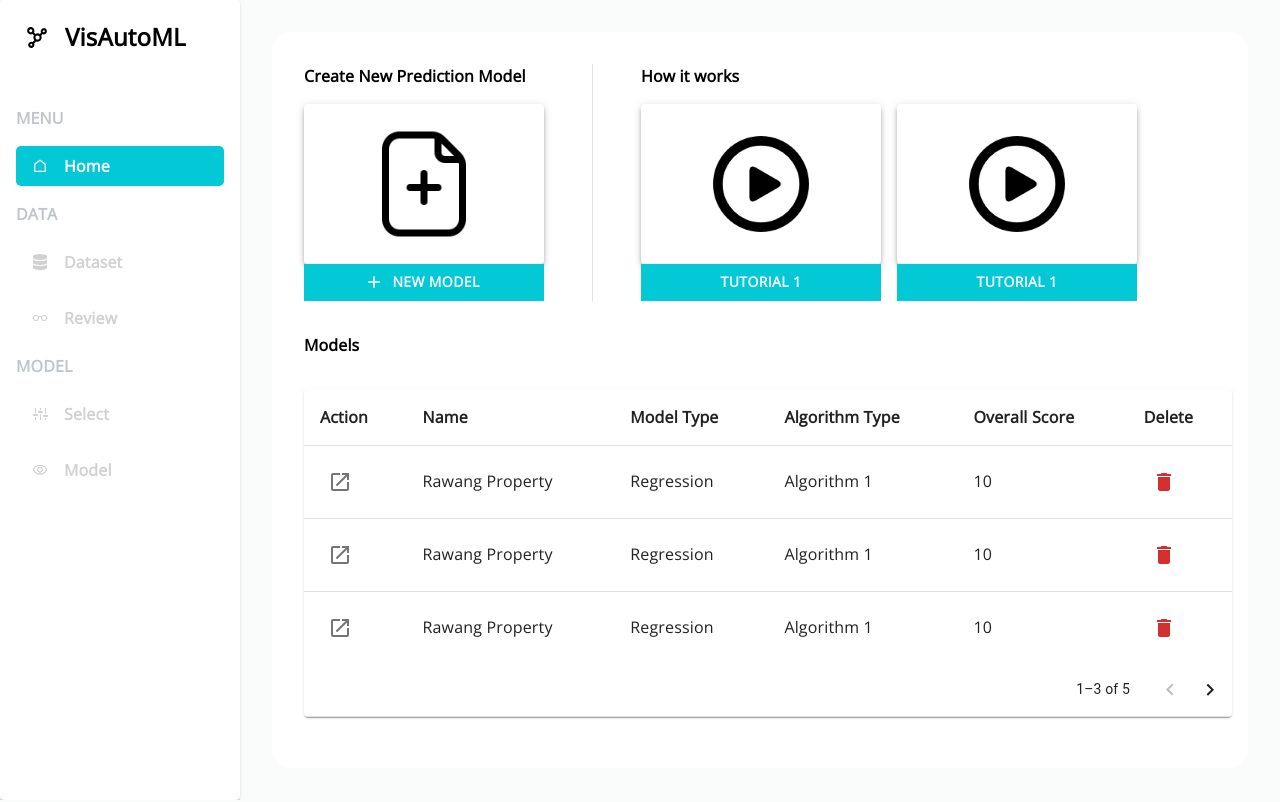
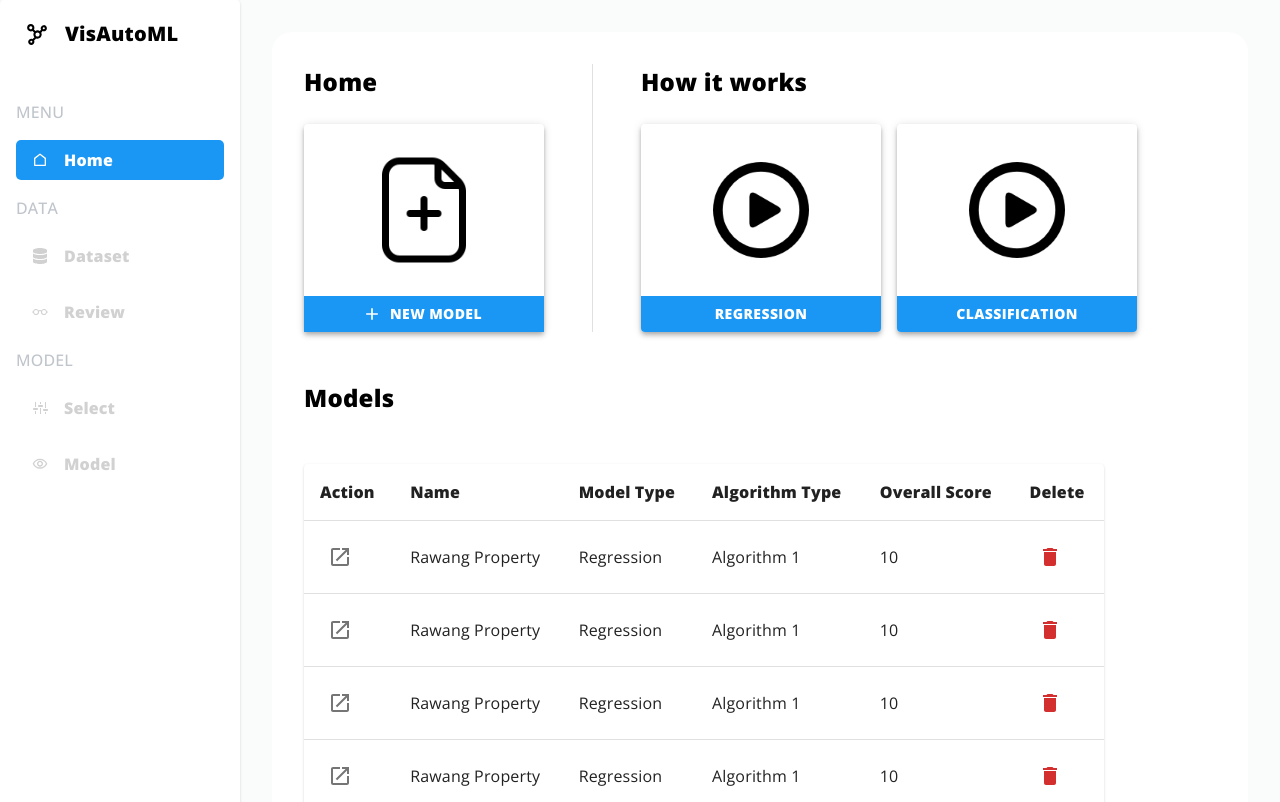
Before and after one commit to tahaboud/VisAutoML, a React (Create React App) app: page / in a window 1280 px wide. Shown: the top 802 px of the page. Built offline with nearby package versions, Linux system fonts and the light colour scheme.

Commit message:
finish everything in the correction file

```diff
--- a/src/components/common/Navbar.js
+++ b/src/components/common/Navbar.js
@@ -8,13 +8,6 @@ import { FaDatabase } from "react-icons/fa";
 import { BsEyeglasses } from "react-icons/bs";
 import { GoSettings } from "react-icons/go";
 import { MdOutlineVisibility } from "react-icons/md";
-
-import {
-  ModelTraining,
-  QueryStats,
-  Storage,
-  Webhook,
-} from "@mui/icons-material";
 
 const Navbar = () => {
   const { name, type, file } = useSelector((state) => state.model);
@@ -46,7 +39,9 @@ const Navbar = () => {
   const onClick = (link) => {
     if (link === "/") {
       navigate(link);
-    } else if (link === "/review" && file === null) {
+    } else if (link === "/dataset" && name !== "" && type !== "") {
+      navigate(link);
+    } else if (file === null) {
     } else {
       if (name !== "" && type !== "") {
         navigate(link);
@@ -55,7 +50,7 @@ const Navbar = () => {
   };
 
   return (
-    <Card sx={{ padding: "1em", width: "13em" }}>
+    <Card sx={{ padding: "1em", width: "13em", minWidth: "12em" }}>
       <Box
         sx={{
           textAlign: "center",
@@ -71,9 +66,9 @@ const Navbar = () => {
         <BiNetworkChart size="25px" />
         <Typography
           sx={{
-            fontWeight: "bold",
+            fontWeight: "bolder",
             fontFamily: "Open Sans",
-            fontSize: "1.5rem",
+            fontSize: "1.25rem",
           }}
         >
           VisAutoML
@@ -84,7 +79,7 @@ const Navbar = () => {
           sx={{
             fontFamily: "Open Sans",
             fontSize: "1rem",
-            fontWeight: "bold",
+            fontWeight: "500",
             color: "#c0c5cc",
           }}
         >
@@ -100,7 +95,7 @@ const Navbar = () => {
             alignItems: "center",
             gap: "1em",
             color: active === "home" ? "#ffffff" : "#000000",
-            backgroundColor: active === "home" ? "#03c9d7" : "#FFFFFF",
+            backgroundColor: active === "home" ? "#1a97f5" : "#FFFFFF",
             borderRadius: "5px",
           }}
           onClick={() => onClick("/")}
@@ -120,7 +115,7 @@ const Navbar = () => {
           sx={{
             fontFamily: "Open Sans",
             fontSize: "1rem",
-            fontWeight: "bold",
+            fontWeight: "500",
             color: "#c0c5cc",
           }}
         >
@@ -130,7 +125,7 @@ const Navbar = () => {
           underline="none"
           sx={{
             margin: "1em 0",
-            backgroundColor: active === "dataset" ? "#03c9d7" : "#FFFFFF",
+            backgroundColor: active === "dataset" ? "#1a97f5" : "#FFFFFF",
             margin: "1em 0",
             padding: ".5em 1em",
             borderRadius: "5px",
@@ -162,7 +157,7 @@ const Navbar = () => {
           underline="none"
           sx={{
             margin: "1em 0",
-            backgroundColor: active === "review" ? "#03c9d7" : "#FFFFFF",
+            backgroundColor: active === "review" ? "#1a97f5" : "#FFFFFF",
             margin: "1em 0",
             padding: ".5em 1em",
             borderRadius: "5px",
@@ -193,7 +188,7 @@ const Navbar = () => {
           sx={{
             fontFamily: "Open Sans",
             fontSize: "1rem",
-            fontWeight: "bold",
+            fontWeight: "500",
             color: "#c0c5cc",
           }}
         >
@@ -203,7 +198,7 @@ const Navbar = () => {
           underline="none"
           sx={{
             margin: "1em 0",
-            backgroundColor: active === "select" ? "#03c9d7" : "#FFFFFF",
+            backgroundColor: active === "select" ? "#1a97f5" : "#FFFFFF",
             margin: "1em 0",
             padding: ".5em 1em",
             borderRadius: "5px",
@@ -212,7 +207,7 @@ const Navbar = () => {
             alignItems: "center",
             gap: "1em",
             color:
-              name === "" || type === ""
+              file === null
                 ? "#d1d1d1"
                 : active === "select"
                 ? "#ffffff"
@@ -235,7 +230,7 @@ const Navbar = () => {
           underline="none"
           sx={{
             margin: "1em 0",
-            backgroundColor: active === "model" ? "#03c9d7" : "#FFFFFF",
+            backgroundColor: active === "model" ? "#1a97f5" : "#FFFFFF",
             margin: "1em 0",
             padding: ".5em 1em",
             borderRadius: "5px",
@@ -244,7 +239,7 @@ const Navbar = () => {
             alignItems: "center",
             gap: "1em",
             color:
-              name === "" || type === ""
+              file === null
                 ? "#d1d1d1"
                 : active === "model"
                 ? "#ffffff"
--- a/src/components/dataset/Body.js
+++ b/src/components/dataset/Body.js
@@ -2,6 +2,8 @@ import {
   Box,
   Button,
   Card,
+  Divider,
+  IconButton,
   MenuItem,
   TextField,
   Typography,
@@ -11,6 +13,7 @@ import { useState } from "react";
 import { useDispatch } from "react-redux";
 import { useNavigate } from "react-router-dom";
 import { addDataSet } from "../../actions/modelAction";
+import ArrowBackIcon from "@mui/icons-material/ArrowBack";
 
 const Body = () => {
   const [file, setFile] = useState(null);
@@ -46,17 +49,37 @@ const Body = () => {
         flexDirection: "column",
         justifyContent: "space-around",
         flex: "1",
-        margin: "2em 1em 0 1em",
+        margin: "2em",
         height: "80vh",
         padding: "2em",
         borderRadius: "20px",
       }}
     >
-      <Typography
-        sx={{ fontSize: "2rem", fontWeight: "bold", fontFamily: "Open Sans" }}
-      >
-        Import
-      </Typography>
+      <Box sx={{ display: "flex" }}>
+        <IconButton onClick={() => navigate("/")}>
+          <ArrowBackIcon />
+        </IconButton>
+        <Typography
+          sx={{
+            fontSize: "1.5rem",
+            fontWeight: "bolder",
+            fontFamily: "Open Sans",
+          }}
+        >
+          Import
+        </Typography>
+      </Box>
+      <Divider>
+        <Typography
+          sx={{
+            fontSize: "1.2rem",
+            fontWeight: "bold",
+            fontFamily: "Open Sans",
+          }}
+        >
+          Import a CSV File
+        </Typography>
+      </Divider>
 
       <Box sx={{ margin: "1em 0", width: "100%" }}>
         <DropzoneArea
@@ -66,10 +89,21 @@ const Body = () => {
           acceptedFiles={["text/csv"]}
         />
       </Box>
-      <Box>
+      <Divider>
+        <Typography
+          sx={{
+            fontSize: "1.2rem",
+            fontWeight: "bold",
+            fontFamily: "Open Sans",
+          }}
+        >
+          Or select from a list of sample datasets
+        </Typography>
+      </Divider>
+      <Box sx={{ marginTop: "1em" }}>
         <TextField
           select
-          label={"Choose an example dataset"}
+          label={"Select a sample dataset"}
           value={fileName}
           onChange={onChange}
           sx={{ minWidth: "25em", margin: "0 0 1em 0" }}
--- a/src/components/home/Body.js
+++ b/src/components/home/Body.js
@@ -27,7 +27,6 @@ const Body = () => {
     <Box
       sx={{
         flex: 1,
-        margin: "2em 0 0 0",
         backgroundColor: "#ffffff",
         margin: "2em",
         padding: "1em",
@@ -39,45 +38,53 @@ const Body = () => {
           <Typography
             sx={{
               color: "#000000",
-              fontWeight: "bold",
+              fontWeight: "bolder",
               margin: "0 0 1em 0",
               fontFamily: "Open Sans",
+              fontSize: "1.5rem",
             }}
           >
-            Create New Prediction Model
+            Home
           </Typography>
           <Box>
             <Card
-              elevation="4"
+              elevation={4}
               sx={{
                 width: "15em",
-                height: "10em",
+                height: "13em",
                 backgroundColor: "#ffffff",
                 color: "#000000",
                 display: "flex",
+                flexDirection: "column",
                 alignItems: "center",
                 justifyContent: "center",
                 cursor: "pointer",
-                "&:hover": {
-                  backgroundColor: "#03c9d7",
-                  fill: "#ffffff",
-                },
+                borderBottomLeftRadius: "0",
+                borderBottomRightRadius: "0",
               }}
               onClick={() => setNewModelOpen(true)}
             >
+              <Box
+                sx={{
+                  flex: 1,
+                  display: "flex",
+                  alignItems: "center",
+                  justifyContent: "center",
+                }}
+              >
                 <img src={newDocument} style={{ height: "7em" }} />
-            </Card>
+              </Box>
               <Button
                 startIcon={<AddIcon />}
                 fullWidth
                 sx={{
                   color: "#ffffff",
-                backgroundColor: "#03c9d7",
+                  backgroundColor: "#1a97f5",
                   fontWeight: "bold",
                   fontFamily: "Open Sans",
                   borderRadius: "0",
                   "&:hover": {
-                  backgroundColor: "#03b3c0",
+                    backgroundColor: "#1a97f5",
                     color: "#ffffff",
                   },
                 }}
@@ -85,6 +92,7 @@ const Body = () => {
               >
                 New Model
               </Button>
+            </Card>
           </Box>
         </Box>
         <Divider orientation="vertical" flexItem sx={{ margin: "0 1em" }} />
@@ -92,7 +100,8 @@ const Body = () => {
           <Typography
             sx={{
               color: "#000000",
-              fontWeight: "bold",
+              fontWeight: "bolder",
+              fontSize: "1.5rem",
               margin: "0 0 1em 0",
               fontFamily: "Open Sans",
             }}
@@ -102,23 +111,22 @@ const Body = () => {
           <Box sx={{ display: "flex" }}>
             <Box sx={{ margin: "0 1em 0 0" }}>
               <Card
-                elevation="4"
+                elevation={4}
                 sx={{
                   width: "15em",
-                  height: "10em",
+                  height: "13em",
                   backgroundColor: "#ffffff",
                   color: "white",
                   display: "flex",
+                  flexDirection: "column",
                   alignItems: "center",
                   justifyContent: "center",
                   cursor: "pointer",
-                  "&:hover": {
-                    backgroundColor: "#e6e6e6",
-                  },
                 }}
               >
+                <Box sx={{ flex: 1, display: "flex", alignItems: "center" }}>
                   <img src={playButton} style={{ height: "6em" }} />
-              </Card>
+                </Box>
                 <Button
                   fullWidth
                   onClick={() =>
@@ -126,66 +134,68 @@ const Body = () => {
                   }
                   sx={{
                     color: "#ffffff",
-                  backgroundColor: "#03c9d7",
+                    backgroundColor: "#1a97f5",
                     fontWeight: "bold",
                     fontFamily: "Open Sans",
                     borderRadius: "0",
                     "&:hover": {
-                    backgroundColor: "#03b3c0",
+                      backgroundColor: "#1a97f5",
                       color: "#ffffff",
                     },
                   }}
                 >
-                Tutorial 1
+                  Regression
                 </Button>
+              </Card>
             </Box>
             <Box>
               <Card
-                elevation="4"
+                elevation={4}
                 sx={{
                   width: "15em",
-                  height: "10em",
+                  height: "13em",
                   backgroundColor: "#ffffff",
                   color: "white",
                   display: "flex",
+                  flexDirection: "column",
                   alignItems: "center",
                   justifyContent: "center",
                   cursor: "pointer",
-                  "&:hover": {
-                    backgroundColor: "#e6e6e6",
-                  },
                 }}
               >
+                <Box sx={{ flex: 1, display: "flex", alignItems: "center" }}>
                   <img src={playButton} style={{ height: "6em" }} />
-              </Card>
+                </Box>
                 <Button
                   fullWidth
                   onClick={() =>
-                  onOpenTutorial("Tutorial 2", "https://youtu.be/oUFJJNQGwhk")
+                    onOpenTutorial("Tutorial 1", "https://youtu.be/oUFJJNQGwhk")
                   }
                   sx={{
                     color: "#ffffff",
-                  backgroundColor: "#03c9d7",
+                    backgroundColor: "#1a97f5",
                     fontWeight: "bold",
                     fontFamily: "Open Sans",
                     borderRadius: "0",
                     "&:hover": {
-                    backgroundColor: "#03b3c0",
+                      backgroundColor: "#1a97f5",
                       color: "#ffffff",
                     },
                   }}
                 >
-                Tutorial 1
+                  Classification
                 </Button>
+              </Card>
             </Box>
           </Box>
         </Box>
       </Box>
-      <Box sx={{ margin: "2em 0 0 1em" }}>
+      <Box sx={{ margin: "3em 0 0 1em" }}>
         <Typography
           sx={{
             color: "#000000",
-            fontWeight: "bold",
+            fontWeight: "bolder",
+            fontSize: "1.5rem",
             margin: "0 0 2em 0",
             fontFamily: "Open Sans",
           }}
--- a/src/components/home/DeleteDialog.js
+++ b/src/components/home/DeleteDialog.js
@@ -8,11 +8,20 @@ const DeleteDialog = ({ open, setOpen }) => {
     setOpen(false);
   };
   return (
-    <Dialog open={open} onClose={handleClose}>
-      <DialogTitle>{"Delete this model?"}</DialogTitle>
+    <Dialog open={open} onClose={handleClose} maxWidth="xs" fullWidth>
+      <DialogTitle sx={{ fontFamily: "Open Sans" }}>
+        {"Delete this model?"}
+      </DialogTitle>
       <DialogActions>
-        <Button onClick={handleClose}>Cancel</Button>
-        <Button variant="contained" onClick={handleClose} color="error">
+        <Button onClick={handleClose} sx={{ fontFamily: "Open Sans" }}>
+          Cancel
+        </Button>
+        <Button
+          variant="contained"
+          onClick={handleClose}
+          color="error"
+          sx={{ fontFamily: "Open Sans" }}
+        >
           Delete
         </Button>
       </DialogActions>
--- a/src/components/home/NewModelDialog.js
+++ b/src/components/home/NewModelDialog.js
@@ -43,6 +43,11 @@ const NewModelDialog = ({ open, setOpen, name, type, setName, setType }) => {
       setErrors(validationErrors);
     }
   };
+
+  const regressionDefinition =
+    "Predict continuous variables such as house prices, and weather temperatures (Ex- What is the temperature going to be tomorrow?)";
+  const classificationDefinition =
+    "Predict the categorization of data into different classes (Ex- Will it be hot or cold or tomorrow?)";
 
   return (
     <Dialog open={open} onClose={handleClose} maxWidth="xs" fullWidth>
@@ -90,13 +95,13 @@ const NewModelDialog = ({ open, setOpen, name, type, setName, setType }) => {
           helperText={errors && errors.type}
         >
           <MenuItem value={"Regression"}>
-            <Tooltip title={"Definition of Regression"} placement="right">
+            <Tooltip title={regressionDefinition} placement="right">
               <ListItemText primary={"Regression"} />
             </Tooltip>
           </MenuItem>
 
           <MenuItem value={"classification"}>
-            <Tooltip title={"Definition of Classification"} placement="right">
+            <Tooltip title={classificationDefinition} placement="right">
               <ListItemText primary={"Classification"} />
             </Tooltip>
           </MenuItem>
--- a/src/components/home/Table.js
+++ b/src/components/home/Table.js
@@ -54,11 +54,15 @@ const TableComponent = ({ setOpen }) => {
     },
   ];
   return (
-    <TableContainer component={Paper} sx={{ backgroundColor: "#ffffff" }}>
-      <Table sx={{ minWidth: 650 }} aria-label="simple table">
+    <TableContainer
+      component={Paper}
+      sx={{ backgroundColor: "#ffffff", width: "50em" }}
+    >
+      <Table>
         <TableHead>
           <TableRow>
             <TableCell
+              size="small"
               align="left"
               sx={{
                 fontFamily: "Open Sans",
@@ -121,7 +125,7 @@ const TableComponent = ({ setOpen }) => {
           </TableRow>
         </TableHead>
         <TableBody>
-          {rows.slice(page * 3, page * 3 + 3).map((row, index) => (
+          {rows.slice(page * 5, page * 5 + 5).map((row, index) => (
             <TableRow
               key={index}
               sx={{ "&:last-child td, &:last-child th": { border: 0 } }}
@@ -179,7 +183,7 @@ const TableComponent = ({ setOpen }) => {
           <TableRow>
             <TablePagination
               count={rows.length}
-              rowsPerPage={3}
+              rowsPerPage={5}
               page={page}
               rowsPerPageOptions={[]}
               onPageChange={handleChangePage}
--- a/src/index.css
+++ b/src/index.css
@@ -1,4 +1,4 @@
-@import url("https://fonts.googleapis.com/css2?family=Open+Sans&display=swap");
+@import url("https://fonts.googleapis.com/css2?family=Open+Sans:wght@400;500;800&display=swap");
 body {
   margin: 0;
   font-family: -apple-system, BlinkMacSystemFont, "Segoe UI", "Roboto", "Oxygen",
@@ -14,3 +14,16 @@ code {
   font-family: source-code-pro, Menlo, Monaco, Consolas, "Courier New",
     monospace;
 }
+
+.MuiDropzoneArea-root {
+  display: flex;
+  border-color: grey !important;
+}
+
+.MuiDropzoneArea-textContainer {
+  display: flex;
+  flex-direction: column;
+  justify-content: center;
+  align-items: center;
+  flex: 1;
+}
```
Lines whose indentation alone changed are shown as unchanged.
